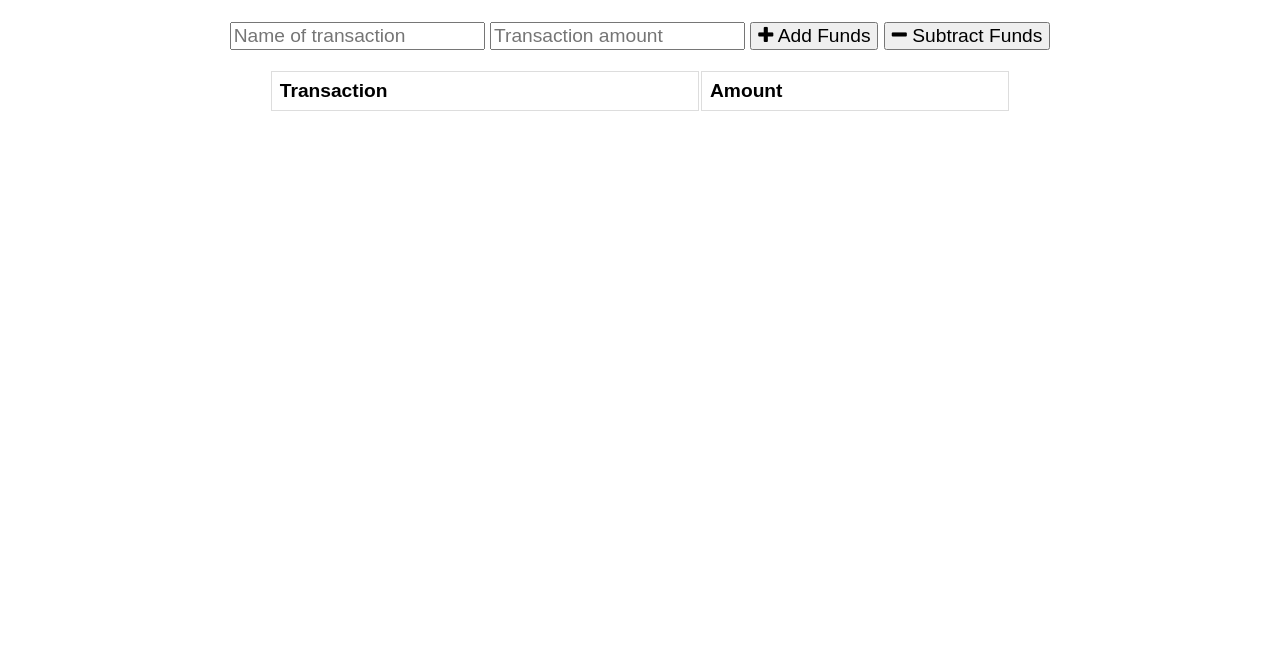
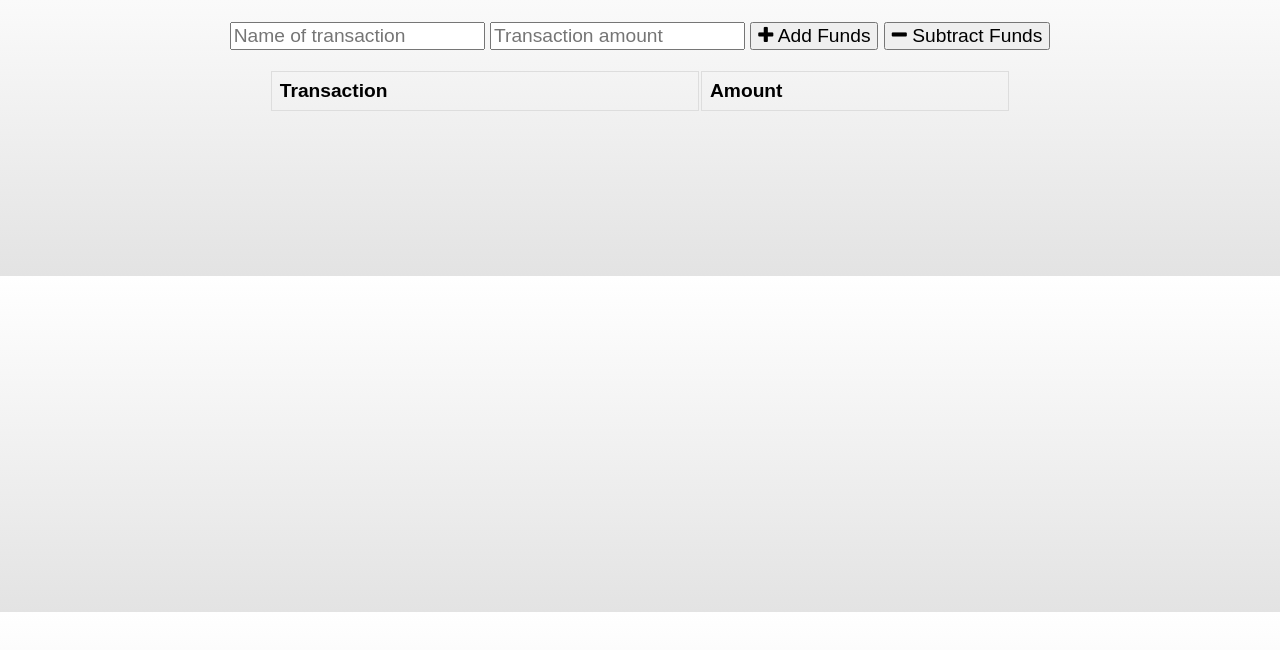
Before and after one commit to SeanMelody/Budget-Tracker, a website: page public/index.html in a window 1280 px wide. Shown: the part 60-710 px from the top of the page. Drawn offline with nearby package versions, Linux system fonts and the light colour scheme; no server answers.

Commit message:
gradient added

```diff
--- a/public/styles.css
+++ b/public/styles.css
@@ -1,6 +1,8 @@
 body {
   font-size: 120%;
   font-family: Arial;
+  height: 100%;
+  background-image: linear-gradient(rgb(255, 255, 255), rgb(227, 227, 227));
 }
 
 button, input {
```
